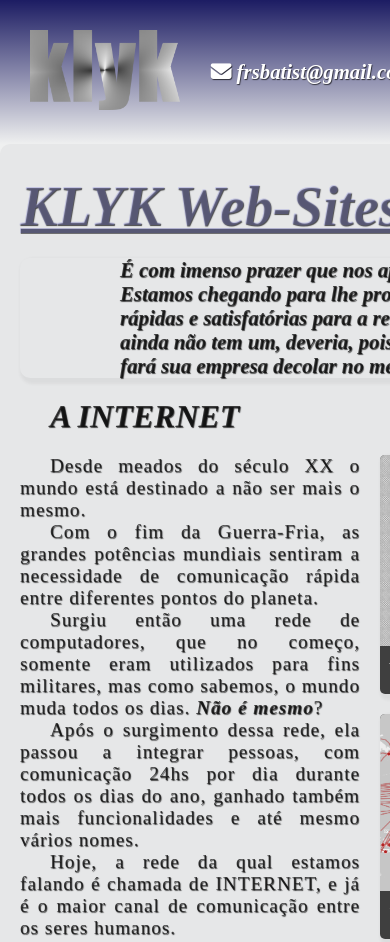
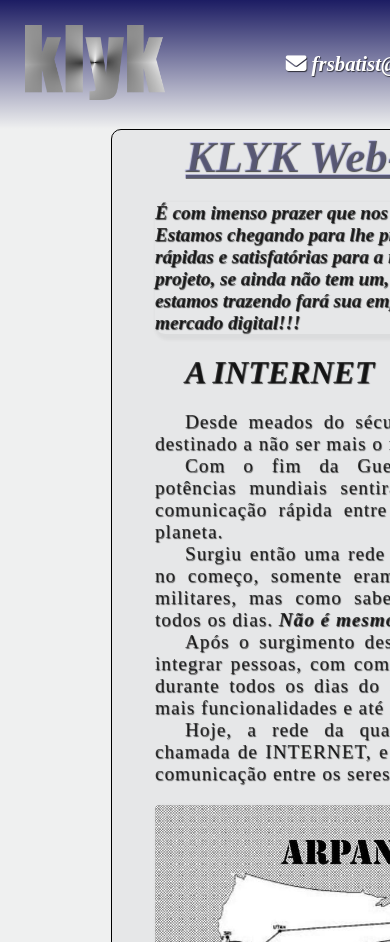
Before and after one commit to franklyk/klyk, a plain HTML site: page index.html in a window 390 px wide. Shown: the top 942 px of the page. Drawn offline with Linux system fonts and the light colour scheme.

Commit message:
CSS RESPONSIVO
20/07/2023
0059

```diff
--- a/assets/Sass/Style.scss
+++ b/assets/Sass/Style.scss
@@ -96,12 +96,13 @@ strong{
     .header{
         align-items: center;
         background: linear-gradient(to bottom, $colorBlue, transparent);
-        display: grid;
-        grid-template-columns: minmax(150px, 1fr) auto auto;
+        display: flex;
         grid-area: header;
+        justify-content: space-between;
         padding: 30px;
         .logo{
             max-width: 150px;
+            min-width: auto;
         }
         .nav{
             ul{
@@ -121,9 +122,8 @@ strong{
     .section{
         grid-area: section;
         grid-template-columns: 200px auto 200px;
-    }
         .main{
-
+            @include config();
             background: $colorWhite-Lite;
             grid-column: 2;
             grid-template-columns: repeat(2, 50%);
@@ -138,6 +138,7 @@ strong{
                 @include fontConfig(3.5rem, italic, bolder);
                 color: $colorBlue-Sky;
                 text-decoration: underline;
+                text-indent: 30px;
             }
             .intro{
 
@@ -198,8 +199,11 @@ strong{
                 }
             }
             .smartphone{
-
+                img{
+                    border-radius: 5px;
+                    box-shadow: $boxShadow;
                     width: 100%;
+                }
             }
             .p1{
 
@@ -412,6 +416,7 @@ strong{
                 }
             }
         }
+    }
 
     .jobs{
         margin: auto;
@@ -463,4 +468,37 @@ strong{
             }
         }
     }
+    @media(max-width:750px){
+        .header{
+            padding: 25px;
+            .logo{
+                max-width: 140px;
+                // min-width: auto;
             }
+            .nav{
+                ul{
+                    display: flex;
+                    li{
+                        margin: 0 10px;
+                    }
+                }
+            }
+        }
+        .section{
+            grid-template-columns: 100%;
+            .main{
+                grid-template-columns: min-content;
+                max-width: 70%;
+                padding: 0;
+                .title{
+                    font-size: 2.8rem;
+                }
+                .intro{
+                    p{
+                        font-size: 1.2rem;
+                    }
+                }
+            }
+        }
+    }
+}
```
Also changed, not shown: assets/Css/Style.css, 1 other file. Lines whose indentation alone changed are shown as unchanged.
